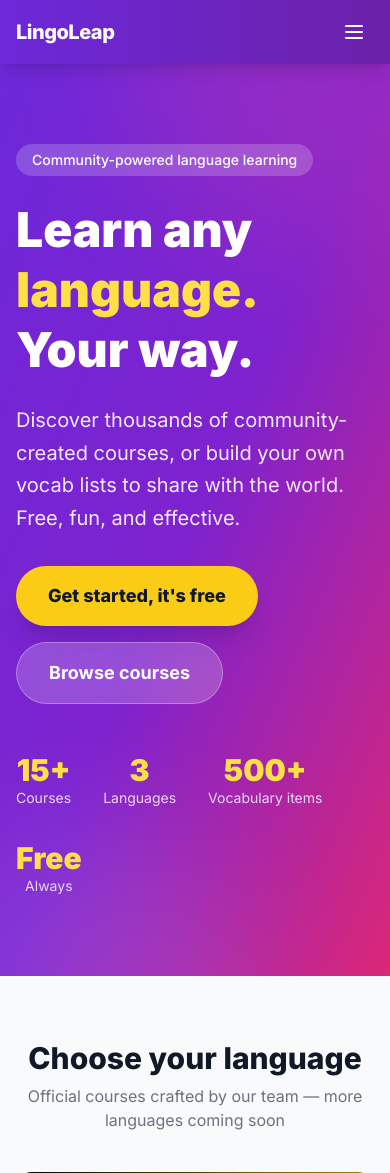
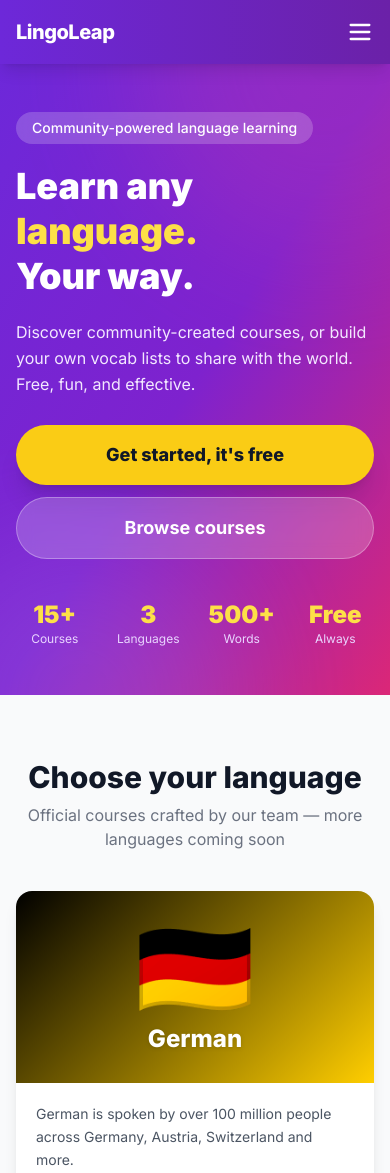
Before and after one commit to tmashworthab/lingoleap, a Flask app: page / in a window 390 px wide. Shown: the top 1173 px of the page. Run offline with Flask 3, Linux system fonts and the light colour scheme; the visitor is signed in with stand-in values (Sample User, id 1); data comes from the database, SQL or seed files in the repository; some libraries are stand-ins or nearby versions.

Commit message:
Mobile-friendly UI + Nepali Latin script + dashboard template fix

```diff
--- a/templates/base.html
+++ b/templates/base.html
@@ -81,26 +81,43 @@
         </div>
 
         <!-- Mobile menu button -->
-        <button id="mobile-menu-btn" class="md:hidden text-white p-2">
-          <svg class="w-6 h-6" fill="none" stroke="currentColor" viewBox="0 0 24 24">
+        <button id="mobile-menu-btn" class="md:hidden text-white p-2 -mr-2 touch-manipulation">
+          <svg id="menu-icon-open" class="w-7 h-7" fill="none" stroke="currentColor" viewBox="0 0 24 24">
             <path stroke-linecap="round" stroke-linejoin="round" stroke-width="2" d="M4 6h16M4 12h16M4 18h16"/>
+          </svg>
+          <svg id="menu-icon-close" class="w-7 h-7 hidden" fill="none" stroke="currentColor" viewBox="0 0 24 24">
+            <path stroke-linecap="round" stroke-linejoin="round" stroke-width="2" d="M6 18L18 6M6 6l12 12"/>
           </svg>
         </button>
       </div>
 
       <!-- Mobile menu -->
       <div id="mobile-menu" class="hidden md:hidden pb-4">
-        <div class="flex flex-col gap-3 pt-2 border-t border-purple-600">
-          <a href="{{ url_for('courses') }}" class="text-purple-200 hover:text-white font-medium">Browse Courses</a>
+        <div class="flex flex-col pt-2 border-t border-purple-600">
+          <a href="{{ url_for('courses') }}" class="text-purple-200 hover:text-white font-medium py-3 px-1 border-b border-purple-700/50">Browse Courses</a>
+          <a href="{{ url_for('leaderboard') }}" class="text-purple-200 hover:text-white font-medium py-3 px-1 border-b border-purple-700/50">Leaderboard</a>
           {% if user %}
-          <a href="{{ url_for('create_course') }}" class="text-purple-200 hover:text-white font-medium">Create Course</a>
-          <a href="{{ url_for('profile') }}" class="text-purple-200 hover:text-white font-medium">Profile ({{ user.username }})</a>
-          <form action="{{ url_for('logout') }}" method="post">
-            <button type="submit" class="text-purple-300 hover:text-white text-sm">Log out</button>
+          <a href="{{ url_for('create_course') }}" class="text-purple-200 hover:text-white font-medium py-3 px-1 border-b border-purple-700/50">Create Course</a>
+          <a href="{{ url_for('profile') }}" class="text-purple-200 hover:text-white font-medium py-3 px-1 border-b border-purple-700/50 flex items-center gap-2">
+            {% if user.avatar_choice %}
+            <img src="{{ url_for('static', filename='avatars/avatar' + user.avatar_choice|string + '.png') }}"
+                 class="w-6 h-6 rounded-full object-cover bg-white" alt="{{ user.username }}">
+            {% else %}
+            <span class="w-6 h-6 rounded-full flex items-center justify-center text-white text-xs font-bold"
+                  style="background-color: {{ user.avatar_color }}">{{ user.username[0].upper() }}</span>
+            {% endif %}
+            {{ user.username }}
+          </a>
+          <form action="{{ url_for('logout') }}" method="post" class="py-3 px-1">
+            <button type="submit" class="text-purple-300 hover:text-white font-medium">Log out</button>
           </form>
           {% else %}
-          <a href="{{ url_for('login') }}" class="text-purple-200 hover:text-white font-medium">Log in</a>
-          <a href="{{ url_for('signup') }}" class="text-yellow-400 hover:text-yellow-300 font-bold">Sign up free</a>
+          <a href="{{ url_for('login') }}" class="text-purple-200 hover:text-white font-medium py-3 px-1 border-b border-purple-700/50">Log in</a>
+          <div class="pt-3">
+            <a href="{{ url_for('signup') }}" class="block w-full bg-yellow-400 hover:bg-yellow-300 text-gray-900 font-extrabold px-4 py-3 rounded-xl text-center">
+              Sign up free
+            </a>
+          </div>
           {% endif %}
         </div>
       </div>
@@ -167,9 +184,24 @@
   </footer>
 
   <script>
-    // Mobile menu toggle
-    document.getElementById('mobile-menu-btn').addEventListener('click', () => {
-      document.getElementById('mobile-menu').classList.toggle('hidden');
+    const menuBtn  = document.getElementById('mobile-menu-btn');
+    const menu     = document.getElementById('mobile-menu');
+    const iconOpen  = document.getElementById('menu-icon-open');
+    const iconClose = document.getElementById('menu-icon-close');
+
+    menuBtn.addEventListener('click', () => {
+      const isHidden = menu.classList.toggle('hidden');
+      iconOpen.classList.toggle('hidden', !isHidden);
+      iconClose.classList.toggle('hidden', isHidden);
+    });
+
+    // Close menu when any link inside it is tapped
+    menu.querySelectorAll('a').forEach(link => {
+      link.addEventListener('click', () => {
+        menu.classList.add('hidden');
+        iconOpen.classList.remove('hidden');
+        iconClose.classList.add('hidden');
+      });
     });
   </script>
   {% block extra_scripts %}{% endblock %}
--- a/templates/index.html
+++ b/templates/index.html
@@ -12,46 +12,46 @@
   <div class="absolute top-0 right-0 w-96 h-96 bg-pink-500 rounded-full opacity-20 -translate-y-1/2 translate-x-1/3 blur-3xl"></div>
   <div class="absolute bottom-0 left-0 w-80 h-80 bg-violet-400 rounded-full opacity-20 translate-y-1/2 -translate-x-1/4 blur-3xl"></div>
 
-  <div class="relative max-w-7xl mx-auto px-4 py-20 md:py-28">
+  <div class="relative max-w-7xl mx-auto px-4 py-12 md:py-28">
     <div class="max-w-3xl">
-      <div class="inline-flex items-center gap-2 bg-white/20 backdrop-blur rounded-full px-4 py-1.5 text-sm font-medium mb-6">
+      <div class="inline-flex items-center gap-2 bg-white/20 backdrop-blur rounded-full px-4 py-1.5 text-sm font-medium mb-5">
         Community-powered language learning
       </div>
-      <h1 class="text-5xl md:text-7xl font-black leading-tight mb-6">
+      <h1 class="text-4xl md:text-7xl font-black leading-tight mb-5">
         Learn any<br>
         <span class="text-yellow-300">language.</span><br>
         Your way.
       </h1>
-      <p class="text-xl text-purple-100 mb-8 max-w-xl leading-relaxed">
-        Discover thousands of community-created courses, or build your own vocab lists to share with the world. Free, fun, and effective.
+      <p class="text-base md:text-xl text-purple-100 mb-7 max-w-xl leading-relaxed">
+        Discover community-created courses, or build your own vocab lists to share with the world. Free, fun, and effective.
       </p>
-      <div class="flex flex-wrap gap-4">
+      <div class="flex flex-col sm:flex-row gap-3">
         <a href="{{ url_for('signup') }}"
-           class="bg-yellow-400 hover:bg-yellow-300 text-gray-900 font-extrabold px-8 py-4 rounded-full text-lg shadow-xl hover:shadow-2xl transition-all hover:-translate-y-0.5">
+           class="bg-yellow-400 hover:bg-yellow-300 text-gray-900 font-extrabold px-8 py-4 rounded-full text-lg shadow-xl transition-all text-center">
           Get started, it's free
         </a>
         <a href="{{ url_for('courses') }}"
-           class="bg-white/20 hover:bg-white/30 backdrop-blur text-white font-bold px-8 py-4 rounded-full text-lg border border-white/30 transition-all hover:-translate-y-0.5">
+           class="bg-white/20 hover:bg-white/30 backdrop-blur text-white font-bold px-8 py-4 rounded-full text-lg border border-white/30 transition-all text-center">
           Browse courses
         </a>
       </div>
       <!-- Stats bar -->
-      <div class="flex flex-wrap gap-8 mt-12 text-center">
+      <div class="grid grid-cols-4 gap-4 mt-10 text-center">
         <div>
-          <div class="text-3xl font-black text-yellow-300">15+</div>
-          <div class="text-purple-200 text-sm">Courses</div>
+          <div class="text-2xl md:text-3xl font-black text-yellow-300">15+</div>
+          <div class="text-purple-200 text-xs md:text-sm">Courses</div>
         </div>
         <div>
-          <div class="text-3xl font-black text-yellow-300">3</div>
-          <div class="text-purple-200 text-sm">Languages</div>
+          <div class="text-2xl md:text-3xl font-black text-yellow-300">3</div>
+          <div class="text-purple-200 text-xs md:text-sm">Languages</div>
         </div>
         <div>
-          <div class="text-3xl font-black text-yellow-300">500+</div>
-          <div class="text-purple-200 text-sm">Vocabulary items</div>
+          <div class="text-2xl md:text-3xl font-black text-yellow-300">500+</div>
+          <div class="text-purple-200 text-xs md:text-sm">Words</div>
         </div>
         <div>
-          <div class="text-3xl font-black text-yellow-300">Free</div>
-          <div class="text-purple-200 text-sm">Always</div>
+          <div class="text-2xl md:text-3xl font-black text-yellow-300">Free</div>
+          <div class="text-purple-200 text-xs md:text-sm">Always</div>
         </div>
       </div>
     </div>
```
Also changed, not shown: templates/course_detail.html (+27 -4 lines), templates/courses.html (+21 -18 lines).
